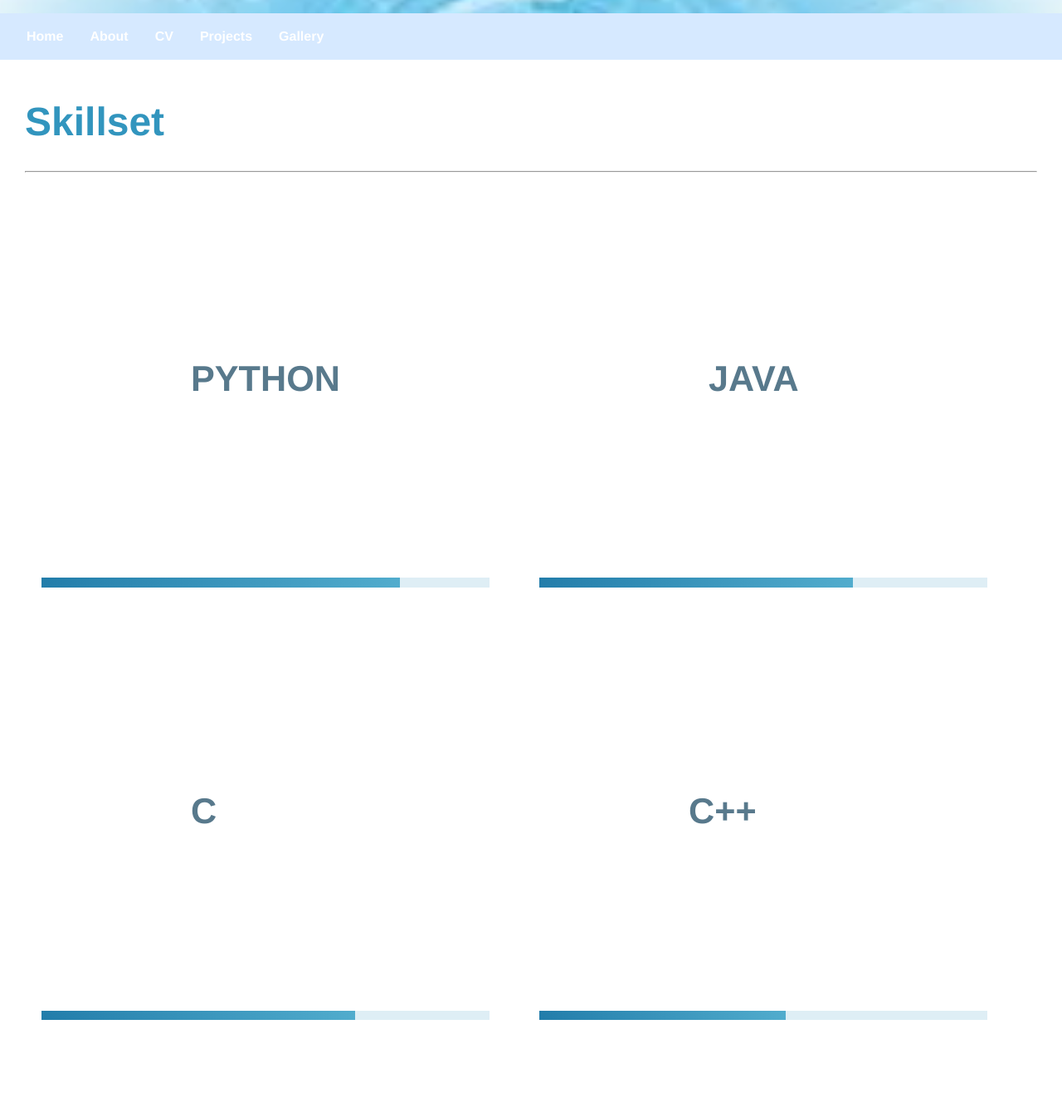
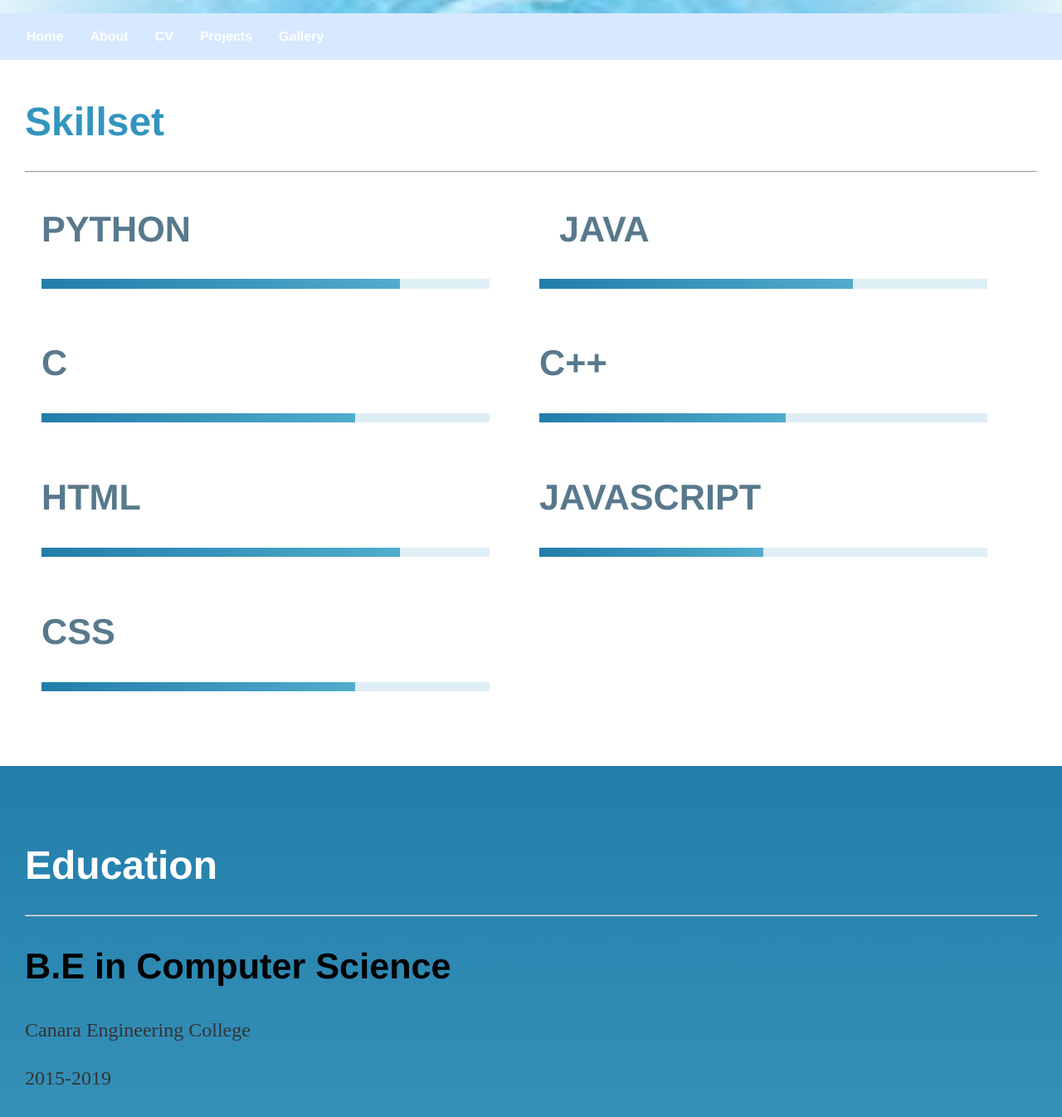
Before and after one commit to sandeepnayaks/sandeepnayaks.github.io, a Jekyll site: the page built from about/index.html, in a window 1280 px wide and 1400 px high, scrolled down 242 px. Shown: the top 1346 px of the window at 83% size. Built offline with Jekyll 4.4.1, drawn with Linux system fonts in a browser that asks for light colours.

Commit message:
Update main.css

```diff
--- a/css/main.css
+++ b/css/main.css
@@ -42,7 +42,7 @@ p, ul { font-size: 1.5em; line-height: 1.4em; color: #333; }
 
 h1, h2, h3, h4 { font-family: 'Helvetica', 'Arial', 'Sans-Serif'; }
 h1 { font-size: 3em;  }
-h2 { font-size: 2.7em; padding:30%; }
+h2 { font-size: 2.7em; }
 h3 { font-size: 2.3em; }
 h4 { font-size: 1.9em; }
 footer{display:inline;
```
